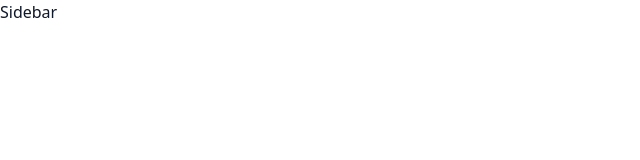
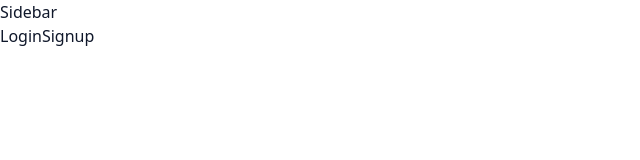
Before and after one commit to JD-Rosales/postbook, a React (Vite) app: page / in a window 1280 px wide. Shown: the top 160 px of the page, without its empty margins (0-640 px from the left). Built offline with nearby package versions, Linux system fonts and the light colour scheme.

Commit message:
fixed routing issue, I hope

```diff
--- a/src/App.tsx
+++ b/src/App.tsx
@@ -1,5 +1,12 @@
+import { Link } from "react-router-dom";
+
 function App() {
-  return <></>;
+  return (
+    <>
+      <Link to={"/login"}>Login</Link>
+      <Link to={"/signup"}>Signup</Link>
+    </>
+  );
 }
 
 export default App;
--- a/src/main.tsx
+++ b/src/main.tsx
@@ -1,4 +1,4 @@
-import React from "react";
+import React, { Suspense } from "react";
 import ReactDOM from "react-dom/client";
 import { RouterProvider } from "react-router-dom";
 import { router } from "./routes/router";
@@ -10,7 +10,9 @@ const queryClient = new QueryClient();
 ReactDOM.createRoot(document.getElementById("root") as HTMLElement).render(
   <React.StrictMode>
     <QueryClientProvider client={queryClient}>
-      <RouterProvider router={router} />
+      <Suspense fallback={<>Loading.......................</>}>
+        <RouterProvider router={router} />
+      </Suspense>
     </QueryClientProvider>
   </React.StrictMode>
 );
```
